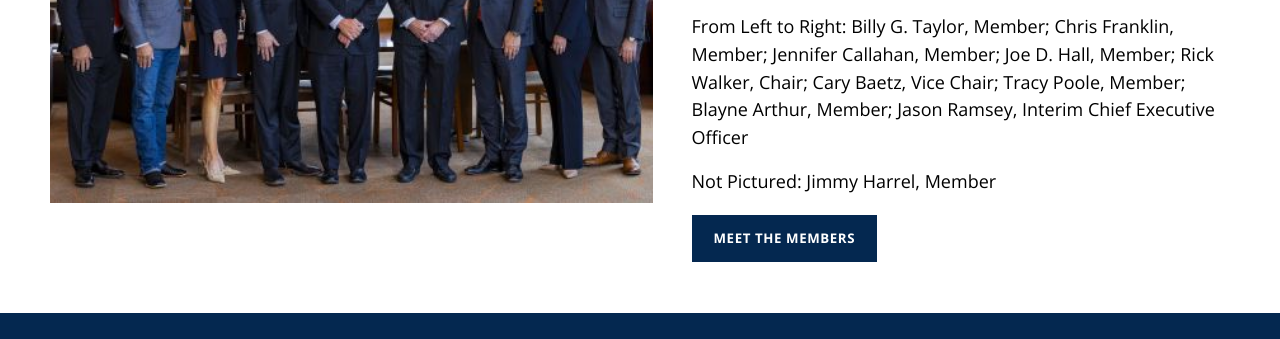
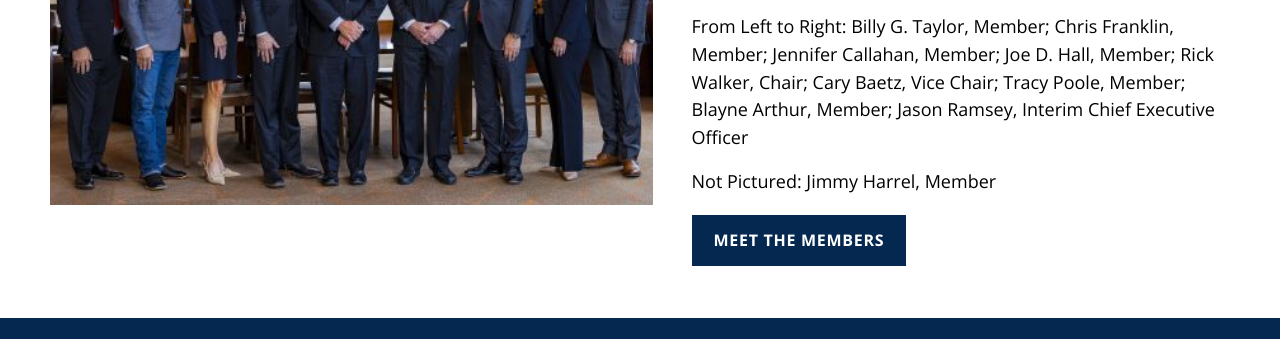
Before and after one commit to gbartl00/regents, a website: page index.html in a window 1280 px wide. Shown: the part 461-800 px from the top of the page. Drawn offline with nearby package versions, Linux system fonts and the light colour scheme.

Commit message:
Set banner and news button text to 1rem

```diff
--- a/regents-components.css
+++ b/regents-components.css
@@ -198,3 +198,4 @@ h6 { font-family: 'Oswald', sans-serif; font-size: 1.25rem; font-weight: 400; }
 
 /* Paragraph typography, including component paragraphs with their own size rules. */
 p, #main-content p, #main-content p[class] { font-size: 1.125rem; }
+#main-content :is(.banner__button,.news__button) { font-size: 1rem; }
```
